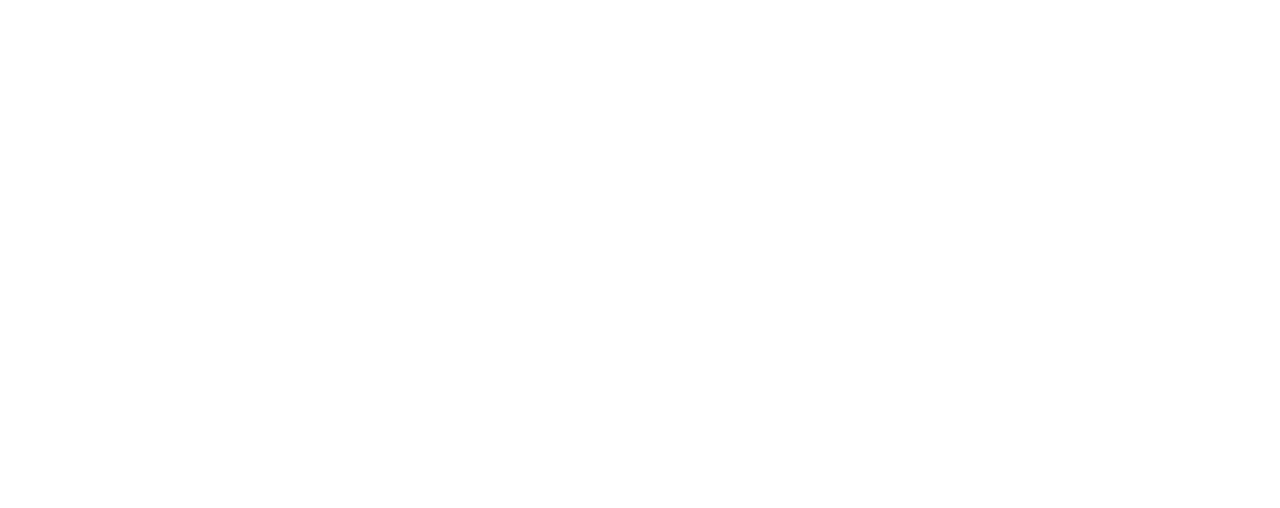
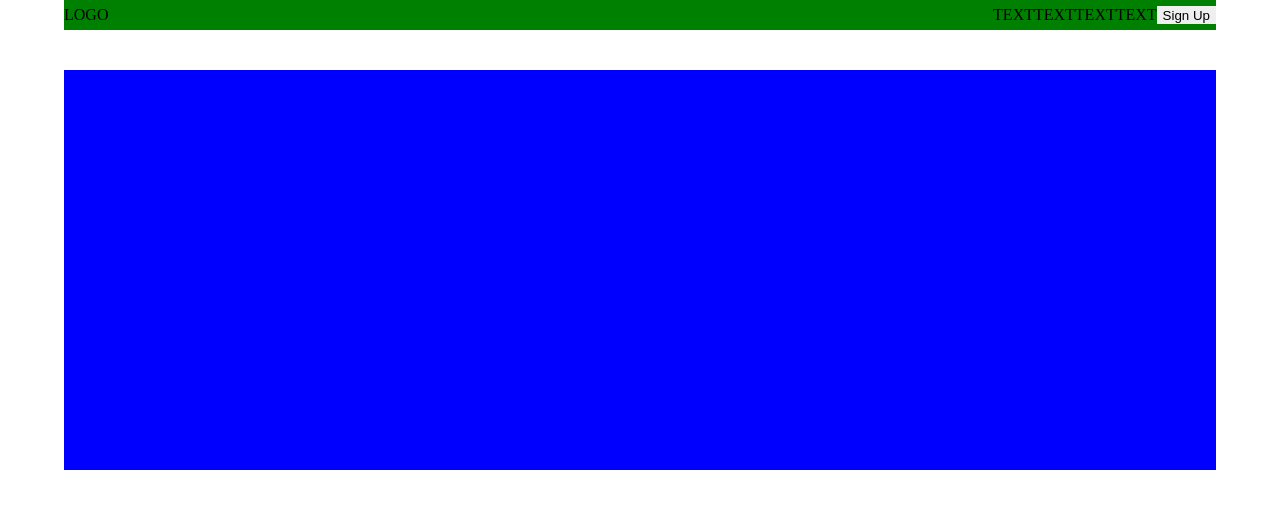
Before and after one commit to michael-hernandez0114/node-sass-teambit, a website: page src/index.html in a window 1280 px wide. Drawn offline with nearby package versions, Linux system fonts and the light colour scheme; files that its build step writes are made by us from their sources.

Commit message:
WIP header e jumbotron

```diff
--- /dev/null
+++ b/mix-manifest.json
@@ -0,0 +1,3 @@
+{
+    "/dist/css/app.css": "/dist/css/app.css"
+}
--- a/src/index.html
+++ b/src/index.html
@@ -6,6 +6,32 @@
         <link rel="stylesheet" href="../dist/css/app.css">
     </head>
     <body>
+        <header class='container-fullwidth'>
+            <nav class='container'>
+                <div id="logo" class="">
+                    LOGO
+                </div>
+                <div class="header-links">
+                    <ul>
+                        <li>TEXT</li>
+                        <li>TEXT</li>
+                        <li>TEXT</li>
+                        <li>TEXT</li>
+                    </ul>
+                    <button>Sign Up</button>
+
+                </div>
+
+            </nav>
+        </header>
+        <main>
+            <section id="jumbotron" class="container-fullwidth">
+                <div id='jumbotron-content' class="container">
+
+                </div>
+
+            </section>
+        </main>
 
     </body>
 </html>
--- a/src/scss/app.scss
+++ b/src/scss/app.scss
@@ -0,0 +1,10 @@
+@import 'partials/_variables';
+/* RESET */
+@import 'partials/_reset';
+@import 'partials/_common';
+/* MAIN */
+@import 'partials/_main';
+/* HEADER */
+@import 'partials/_header';
+/* FOOTER */
+@import 'partials/_footer';
--- a/src/scss/partials/_common.scss
+++ b/src/scss/partials/_common.scss
@@ -0,0 +1,13 @@
+* {
+    border: 0;
+    margin: 0;
+    box-sizing: border-box;
+}
+
+.container-fullwidth {
+    width: $full_width;
+}
+
+.container {
+    width: $full-width * 0.9;
+}
--- a/src/scss/partials/_header.scss
+++ b/src/scss/partials/_header.scss
@@ -0,0 +1,27 @@
+header {
+    background-color: $bgc_white;
+    height: 70px;
+    display: flex;
+    justify-content: center;
+
+        nav {
+            background-color: green;
+            height: 30px;
+            display: flex;
+            justify-content: space-between;
+            align-items: center;
+
+            .header-links {
+                display: flex;
+
+                ul {
+                    li {
+                        float: left;
+                        list-style: none;
+                    }
+
+                }
+            }
+        }
+
+}
--- a/src/scss/partials/_main.scss
+++ b/src/scss/partials/_main.scss
@@ -0,0 +1,11 @@
+main {
+    #jumbotron {
+        display: flex;
+        justify-content: center;
+
+        #jumbotron-content {
+            background-color: blue;
+            height: 400px;
+        }
+    }
+}
--- a/src/scss/partials/_variables.scss
+++ b/src/scss/partials/_variables.scss
@@ -0,0 +1,2 @@
+$bgc_white: white;
+$full_width: 100vw;
--- a/webpack.mix.js
+++ b/webpack.mix.js
@@ -11,7 +11,7 @@ let mix = require('laravel-mix');
  |
  */
 
-mix..sass('src/scss/app.scss', 'dist/css/');
+mix.sass('src/scss/app.scss', 'dist/css/');
 
 // Full API
 // mix.js(src, output);
```
Also changed, not shown: package.json (+6 -2 lines), dist/css/app.css (added), 2 other files.
